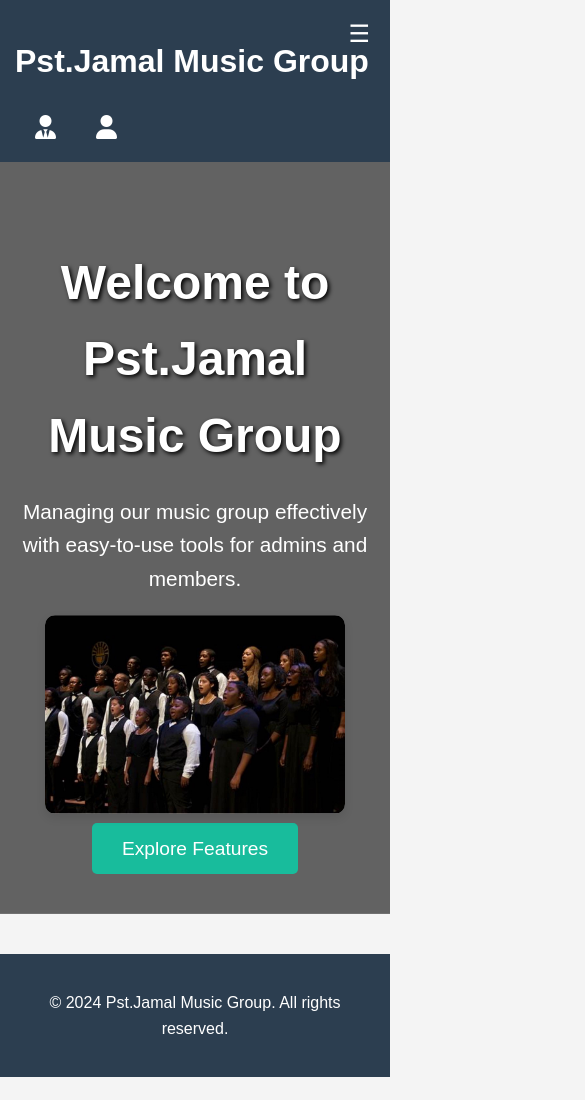
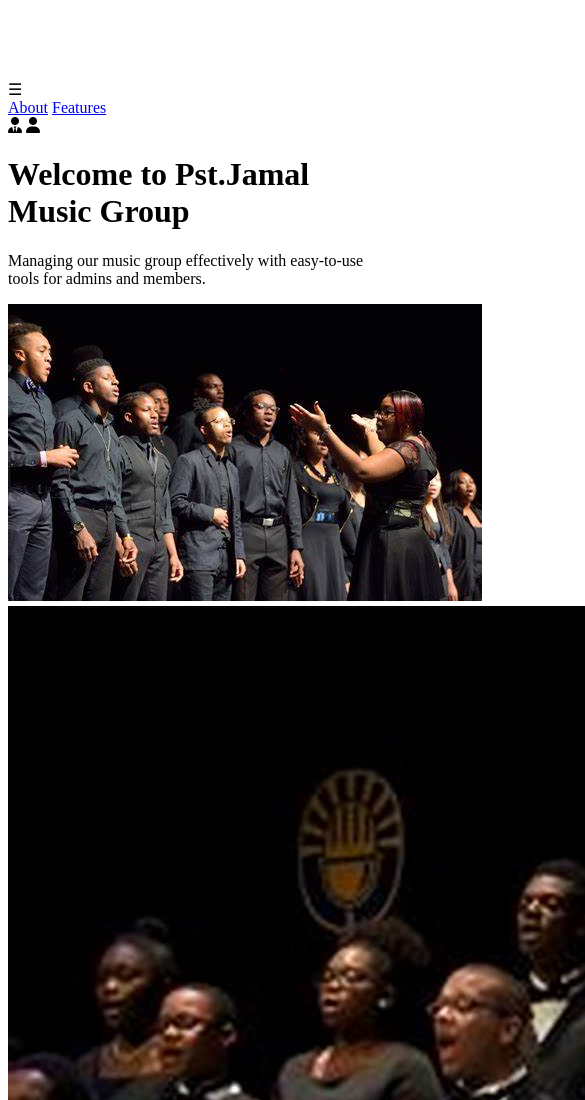
Before and after one commit to Meshack715/music-database, a plain HTML site: page index.html in a window 390 px wide. Shown: the top 1100 px of the page, 585 px wide, since content can reach past the window. Before the commit the page ends 1077 px from the top, so only its background shows below. Drawn offline with Linux system fonts and the light colour scheme.

Commit message:
Update index.html

```diff
--- a/index.html
+++ b/index.html
@@ -16,204 +16,7 @@
     <title>Music Group Management</title>
     <link rel="stylesheet" href="https://cdnjs.cloudflare.com/ajax/libs/font-awesome/6.0.0/css/all.min.css">
     <style>
-        body {
-            margin: 0;
-            padding: 0;
-            font-family: 'Poppins', sans-serif;
-            background-color: #f4f4f4;
-            line-height: 1.6;
-            color: #333;
-        }
-
-        .navbar {
-            background-color: #2C3E50;
-            padding: 15px;
-            display: flex;
-            justify-content: space-between;
-            align-items: center;
-            flex-wrap: wrap;
-        }
-
-        .navbar a {
-            color: white;
-            text-decoration: none;
-            font-size: 1.1em;
-            margin-right: 20px;
-        }
-
-        .navbar a:hover {
-            color: #f4f4f4;
-            background-color: #18BC9C;
-            padding: 8px 15px;
-            border-radius: 5px;
-        }
-
-        .login-icons {
-            display: flex;
-            align-items: center;
-        }
-
-        .login-icons a {
-            color: white;
-            font-size: 1.5em;
-            margin-left: 20px;
-            cursor: pointer;
-            text-decoration: none;
-        }
-
-        /* Hamburger menu styling */
-        .hamburger {
-            display: none;
-            font-size: 1.5em;
-            cursor: pointer;
-            color: white;
-        }
-
-        .menu {
-            display: flex;
-            flex-direction: row;
-        }
-
-        /* Main Hero Section */
-        .main-content {
-            text-align: center;
-            padding: 50px 20px;
-            background-image: linear-gradient(rgba(0,0,0,0.6), rgba(0,0,0,0.6)), url('music-bg.jpg');
-            background-size: cover;
-            background-position: center;
-            color: white;
-        }
-
-        .main-content h1 {
-            font-size: 3em;
-            margin-bottom: 20px;
-            font-weight: 700;
-            text-shadow: 2px 2px 4px #000000;
-        }
-
-        .main-content p {
-            font-size: 1.3em;
-            margin-bottom: 40px;
-            max-width: 700px;
-            margin: 0 auto;
-        }
-
-        .btn {
-            padding: 15px 30px;
-            font-size: 1.2em;
-            color: white;
-            background-color: #18BC9C;
-            border: none;
-            cursor: pointer;
-            text-decoration: none;
-            border-radius: 5px;
-            transition: background-color 0.3s ease-in-out;
-            margin: 10px;
-        }
-
-        .btn:hover {
-            background-color: #16A085;
-        }
-
-        /* Image Slider */
-        .slider-container {
-            max-width: 300px; /* Smaller container */
-            margin: 20px auto;
-            position: relative;
-            overflow: hidden;
-            border-radius: 10px;
-            box-shadow: 0 4px 10px rgba(0, 0, 0, 0.1);
-        }
-
-        .slider-container img {
-            width: 100%;
-            display: none;
-            border-radius: 10px;
-        }
-
-        .slider-container img.active {
-            display: block;
-        }
-
-        footer {
-            text-align: center;
-            padding: 20px;
-            background-color: #2C3E50;
-            color: white;
-            margin-top: 40px;
-        }
-
-        /* Profile Modal */
-        .modal {
-            display: none;
-            position: fixed;
-            z-index: 1000;
-            left: 0;
-            top: 0;
-            width: 100%;
-            height: 100%;
-            overflow: auto;
-            background-color: rgba(0,0,0,0.7);
-            padding-top: 60px;
-        }
-
-        .modal-content {
-            background-color: #fefefe;
-            margin: 5% auto;
-            padding: 20px;
-            border: 1px solid #888;
-            width: 80%;
-            max-width: 400px;
-            text-align: center;
-        }
-
-        .close {
-            color: #aaa;
-            float: right;
-            font-size: 28px;
-            font-weight: bold;
-        }
-
-        .close:hover,
-        .close:focus {
-            color: black;
-            text-decoration: none;
-            cursor: pointer;
-        }
-
-        /* Media Queries for Responsive Design */
-        @media (max-width: 768px) {
-            .navbar {
-                flex-direction: column;
-                align-items: flex-start;
-            }
-
-            .hamburger {
-                display: block;
-                position: absolute;
-                top: 15px;
-                right: 20px;
-            }
-
-            .menu {
-                flex-direction: column;
-                display: none;
-                width: 100%;
-            }
-
-            .menu.show {
-                display: flex;
-            }
-
-            .menu a {
-                margin: 10px 0;
-                width: 100%;
-                text-align: left;
-                padding: 10px 15px;
-                background-color: #2C3E50;
-                border-bottom: 1px solid #18BC9C;
-            }
-        }
+        /* CSS code remains the same */
     </style>
 </head>
 <body>
@@ -230,6 +33,7 @@
         <a href="#features">Features</a>
     </div>
     <div class="login-icons">
+        <!-- When clicked, these will trigger JavaScript functions for login -->
         <a onclick="openModal('admin')"><i class="fas fa-user-tie"></i></a>
         <a onclick="openModal('member')"><i class="fas fa-user"></i></a>
     </div>
@@ -261,6 +65,9 @@
 <footer>
     <p>&copy; 2024 Pst.Jamal Music Group. All rights reserved.</p>
 </footer>
+
+<!-- Import your custom script -->
+<script src="new.js"></script>
 
 <script>
     // Toggle menu for smaller screens
```
